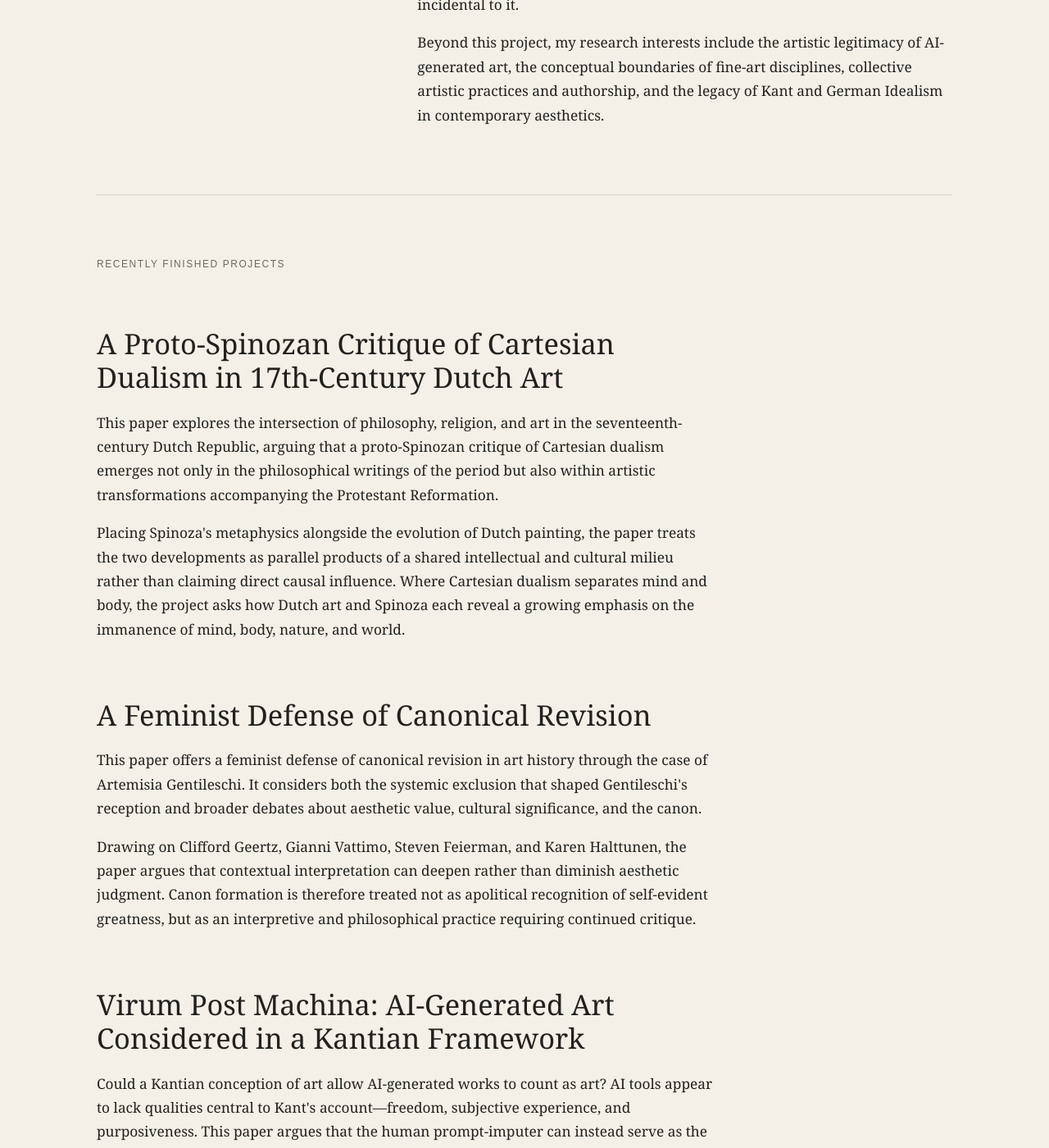
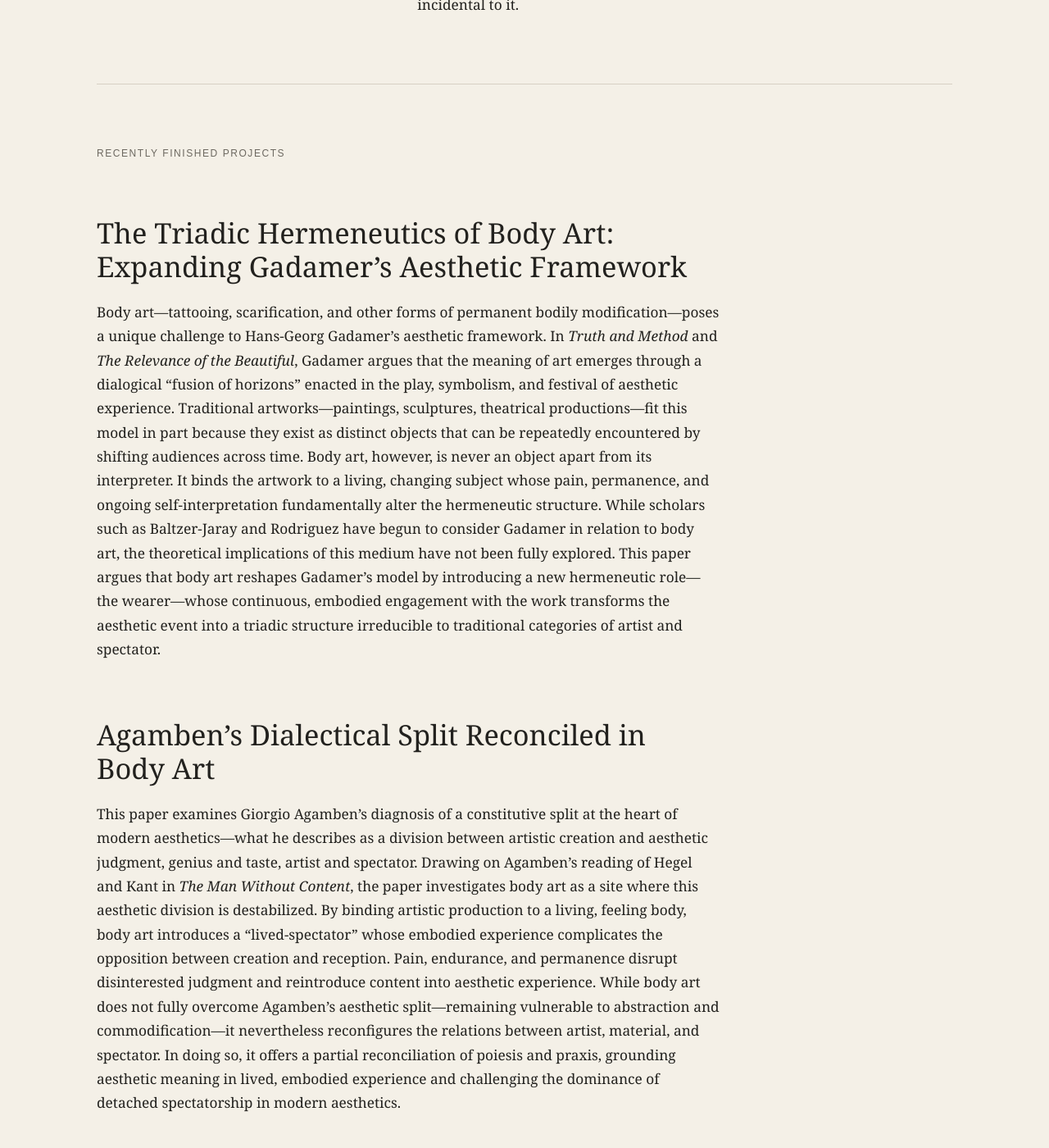
Before and after one commit to Kevin1bethell/Kevinbethell.com, a Jekyll site: the page built from research.md, in a window 1280 px wide and 1400 px high, scrolled down 1105 px. Shown: the whole window at 82% size. Built offline with Jekyll 4.4.1, drawn with Linux system fonts in a browser that asks for light colours; some of the changed text lies outside the part shown.

Commit message:
Add full abstracts for recent projects

```diff
--- a/research.md
+++ b/research.md
@@ -4,8 +4,11 @@ title: Research
 permalink: /research/
 ---
 <header class="page-head"><p class="eyebrow">Research</p><h1>Aesthetics, embodiment, and artistic practice.</h1><p class="lede">My work primarily explores aesthetic and ethical questions surrounding body art, particularly tattooing. My dissertation aims to develop an account of tattooing as a practice situated at the intersection of aesthetics and asceticism.</p></header>
-<section class="section grid"><div><p class="eyebrow">Current work</p></div><div class="prose"><h2>Tattooing, aesthetics, and asceticism</h2><p>Across cultures, ascetic traditions have long employed bodily pain, discipline, and ritual as means to transcendence and knowledge. While modern Western culture often considers itself removed from such traditions, tattooing remains a distinctly modern practice in which pain and aesthetic value are intertwined.</p><p>By situating tattooing within the broader history of aesthetic and ascetic practices, I aim to develop a framework for understanding embodiment, pain, and ritual as potentially constitutive of aesthetic meaning rather than merely incidental to it.</p><p>Beyond this project, my research interests include the artistic legitimacy of AI-generated art, the conceptual boundaries of fine-art disciplines, collective artistic practices and authorship, and the legacy of Kant and German Idealism in contemporary aesthetics.</p></div></section>
-<section class="section"><p class="eyebrow">Recently finished projects</p><div class="prose"><h2>A Proto-Spinozan Critique of Cartesian Dualism in 17th-Century Dutch Art</h2><p>This paper explores the intersection of philosophy, religion, and art in the seventeenth-century Dutch Republic, arguing that a proto-Spinozan critique of Cartesian dualism emerges not only in the philosophical writings of the period but also within artistic transformations accompanying the Protestant Reformation.</p><p>Placing Spinoza's metaphysics alongside the evolution of Dutch painting, the paper treats the two developments as parallel products of a shared intellectual and cultural milieu rather than claiming direct causal influence. Where Cartesian dualism separates mind and body, the project asks how Dutch art and Spinoza each reveal a growing emphasis on the immanence of mind, body, nature, and world.</p>
+<section class="section grid"><div><p class="eyebrow">Current work</p></div><div class="prose"><h2>Tattooing, aesthetics, and asceticism</h2><p>Across cultures, ascetic traditions have long employed bodily pain, discipline, and ritual as means to transcendence and knowledge. While modern Western culture often considers itself removed from such traditions, tattooing remains a distinctly modern practice in which pain and aesthetic value are intertwined.</p><p>By situating tattooing within the broader history of aesthetic and ascetic practices, I aim to develop a framework for understanding embodiment, pain, and ritual as potentially constitutive of aesthetic meaning rather than merely incidental to it.</p></div></section>
+<section class="section"><p class="eyebrow">Recently finished projects</p><div class="prose"><h2>The Triadic Hermeneutics of Body Art: Expanding Gadamer’s Aesthetic Framework</h2><p>Body art—tattooing, scarification, and other forms of permanent bodily modification—poses a unique challenge to Hans-Georg Gadamer’s aesthetic framework. In <em>Truth and Method</em> and <em>The Relevance of the Beautiful</em>, Gadamer argues that the meaning of art emerges through a dialogical “fusion of horizons” enacted in the play, symbolism, and festival of aesthetic experience. Traditional artworks—paintings, sculptures, theatrical productions—fit this model in part because they exist as distinct objects that can be repeatedly encountered by shifting audiences across time. Body art, however, is never an object apart from its interpreter. It binds the artwork to a living, changing subject whose pain, permanence, and ongoing self-interpretation fundamentally alter the hermeneutic structure. While scholars such as Baltzer-Jaray and Rodriguez have begun to consider Gadamer in relation to body art, the theoretical implications of this medium have not been fully explored. This paper argues that body art reshapes Gadamer’s model by introducing a new hermeneutic role—the wearer—whose continuous, embodied engagement with the work transforms the aesthetic event into a triadic structure irreducible to traditional categories of artist and spectator.</p>
+<h2>Agamben’s Dialectical Split Reconciled in Body Art</h2><p>This paper examines Giorgio Agamben’s diagnosis of a constitutive split at the heart of modern aesthetics—what he describes as a division between artistic creation and aesthetic judgment, genius and taste, artist and spectator. Drawing on Agamben’s reading of Hegel and Kant in <em>The Man Without Content</em>, the paper investigates body art as a site where this aesthetic division is destabilized. By binding artistic production to a living, feeling body, body art introduces a “lived-spectator” whose embodied experience complicates the opposition between creation and reception. Pain, endurance, and permanence disrupt disinterested judgment and reintroduce content into aesthetic experience. While body art does not fully overcome Agamben’s aesthetic split—remaining vulnerable to abstraction and commodification—it nevertheless reconfigures the relations between artist, material, and spectator. In doing so, it offers a partial reconciliation of poiesis and praxis, grounding aesthetic meaning in lived, embodied experience and challenging the dominance of detached spectatorship in modern aesthetics.</p>
+<h2>Material Constraints and the Formation of the Japanese Tattoo Style</h2><p>This paper examines the historical formation of Japanese tattooing by considering how material limitations and inherited artistic practices shaped its distinctive visual style. Rather than concentrating on the symbolism of motifs such as dragons, koi, and tigers, it focuses on formal conventions: restricted color palettes, bold outlines, limited shading, and large-scale compositional clarity. Drawing on the history of ukiyo-e woodblock printing and Japanese tattooing, the paper argues that pigment availability, tattooing tools, healing knowledge, and the biological properties of skin converged with the formal vocabulary of print culture to shape the possibilities of tattoo production.</p><p>These constraints did more than restrict artistic choices: they generated recognizable aesthetic conventions. Through repetition, transmission, and the authority of tradition, solutions initially developed in response to material conditions became enduring stylistic norms. The persistence of these features despite later technological advances suggests that Japanese tattooing preserves the visual legacy of earlier practical limitations, demonstrating how material constraints can become constitutive of artistic style.</p>
+<h2>A Proto-Spinozan Critique of Cartesian Dualism in 17th-Century Dutch Art</h2><p>This paper explores the intersection of philosophy, religion, and art in the seventeenth-century Dutch Republic, arguing that a proto-Spinozan critique of Cartesian dualism emerges not only in the philosophical writings of the period but also within artistic transformations accompanying the Protestant Reformation.</p><p>Placing Spinoza's metaphysics alongside the evolution of Dutch painting, the paper treats the two developments as parallel products of a shared intellectual and cultural milieu rather than claiming direct causal influence. Where Cartesian dualism separates mind and body, the project asks how Dutch art and Spinoza each reveal a growing emphasis on the immanence of mind, body, nature, and world.</p>
 <h2>A Feminist Defense of Canonical Revision</h2><p>This paper offers a feminist defense of canonical revision in art history through the case of Artemisia Gentileschi. It considers both the systemic exclusion that shaped Gentileschi's reception and broader debates about aesthetic value, cultural significance, and the canon.</p><p>Drawing on Clifford Geertz, Gianni Vattimo, Steven Feierman, and Karen Halttunen, the paper argues that contextual interpretation can deepen rather than diminish aesthetic judgment. Canon formation is therefore treated not as apolitical recognition of self-evident greatness, but as an interpretive and philosophical practice requiring continued critique.</p>
 <h2>Virum Post Machina: AI-Generated Art Considered in a Kantian Framework</h2><p>Could a Kantian conception of art allow AI-generated works to count as art? AI tools appear to lack qualities central to Kant's account—freedom, subjective experience, and purposiveness. This paper argues that the human prompt-imputer can instead serve as the source of these qualities.</p><p>By comparing AI-assisted creation with artists who intentionally employ external physical processes, the paper argues that freedom, subjective experience, and purposiveness can remain rooted in the human artist who establishes parameters, initiates the process, and directs it toward an artistic end.</p>
 <h2>On Reason and Passion: A Reconciliation of Plato and Hume's Philosophies</h2><p>This project examines the apparent opposition between Plato's suspicion of passions that disrupt rational and moral order and Hume's claim that reason is subordinate to passion. Rather than treating the two as a simple dichotomy, the paper considers how their positions emerge from different philosophical frameworks and how each assigns an important role to both motivation and rational guidance.</p>
```
